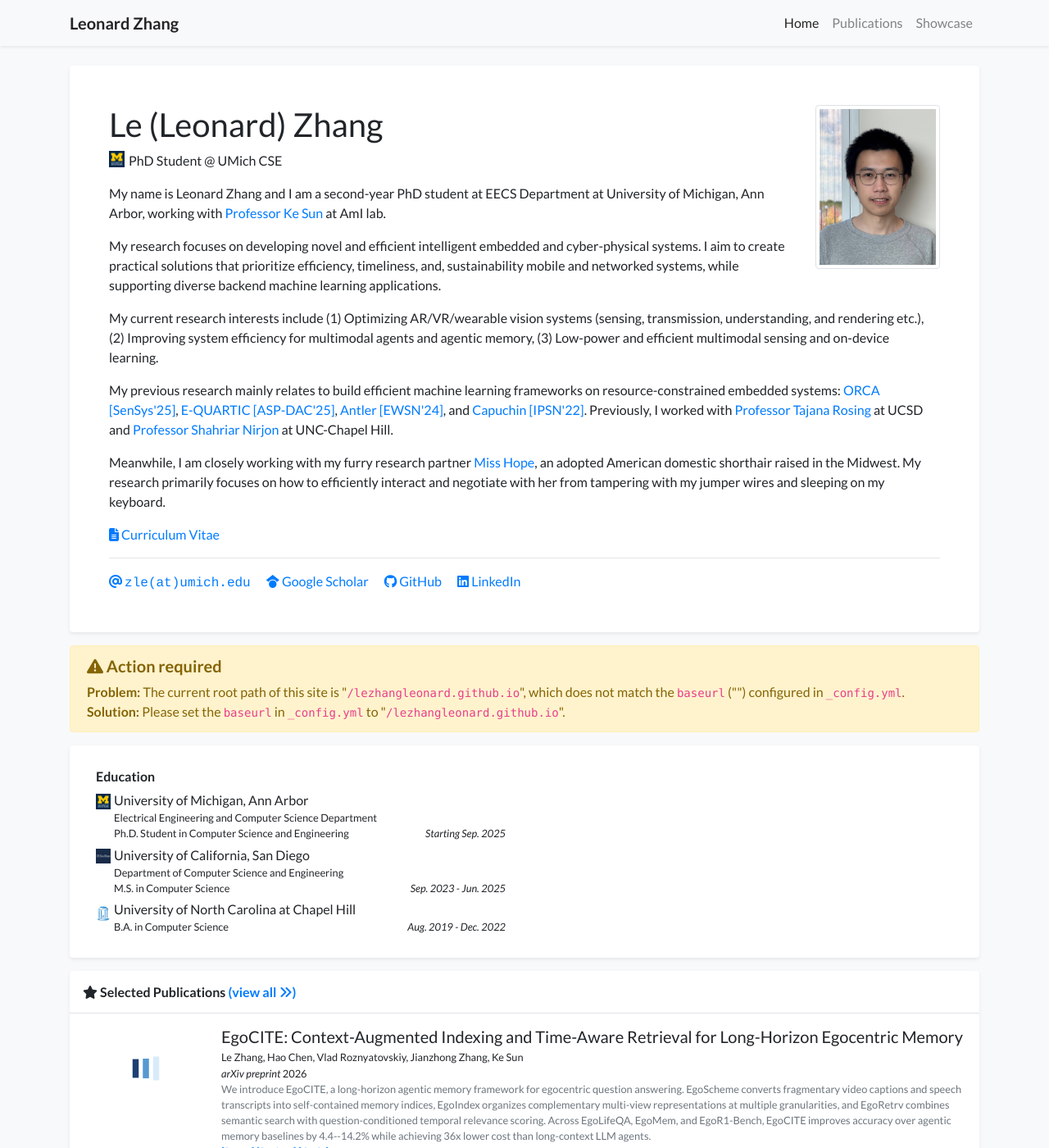
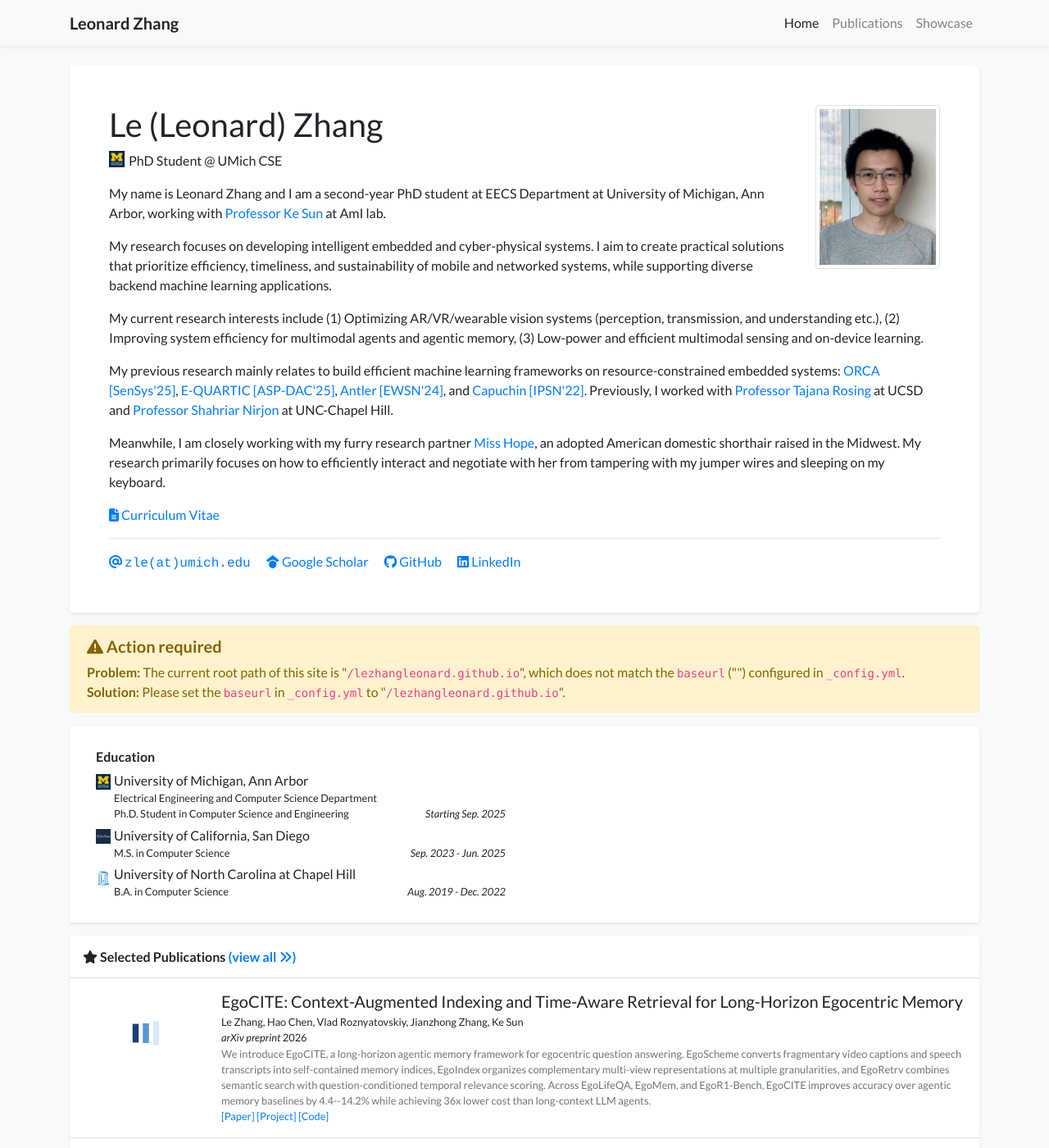
Before and after one commit to lezhangleonard/lezhangleonard.github.io, a Jekyll site: the page built from index.html, in a window 1280 px wide and 1400 px high. Shown: the whole window at 82% size. Built offline with Jekyll 4.4.1, drawn with Linux system fonts in a browser that asks for light colours; nearby versions of some CDN libraries; a style sheet for code colours, icons or effects is not loaded.

Commit message:
Update profile.yml with improved research details
Refined research description and corrected formatting in profile.

```diff
--- a/_data/profile.yml
+++ b/_data/profile.yml
@@ -18,10 +18,10 @@ short_bio: >-
     My name is Leonard Zhang and I am a second-year PhD student at EECS Department at University of Michigan, Ann Arbor, working with <a href="https://samsonsjarkal.github.io/KeSun/">Professor Ke Sun</a> at AmI lab.
   </p>
   <p>
-    My research focuses on developing novel and efficient intelligent embedded and cyber-physical systems. I aim to create practical solutions that prioritize efficiency, timeliness, and, sustainability mobile and networked systems, while supporting diverse backend machine learning applications.
+    My research focuses on developing intelligent embedded and cyber-physical systems. I aim to create practical solutions that prioritize efficiency, timeliness, and sustainability of mobile and networked systems, while supporting diverse backend machine learning applications.
   </p>
   <p>
-    My current research interests include (1) Optimizing AR/VR/wearable vision systems (sensing, transmission, understanding, and rendering etc.), (2) Improving system efficiency for multimodal agents and agentic memory, (3) Low-power and efficient multimodal sensing and on-device learning.
+    My current research interests include (1) Optimizing AR/VR/wearable vision systems (perception, transmission, and understanding etc.), (2) Improving system efficiency for multimodal agents and agentic memory, (3) Low-power and efficient multimodal sensing and on-device learning.
   </p>
   <p>
     My previous research mainly relates to build efficient machine learning frameworks on resource-constrained embedded systems:
@@ -49,9 +49,7 @@ education:
   date: Starting Sep. 2025
 - name: University of California, San Diego
   logo: /assets/images/badges/ucsd.png
-  position: >-
-    Department of Computer Science and Engineering<br/>
-    M.S. in Computer Science
+  position: M.S. in Computer Science
   date: Sep. 2023 - Jun. 2025
 - name: University of North Carolina at Chapel Hill
   logo: /assets/images/badges/unc.png
```
